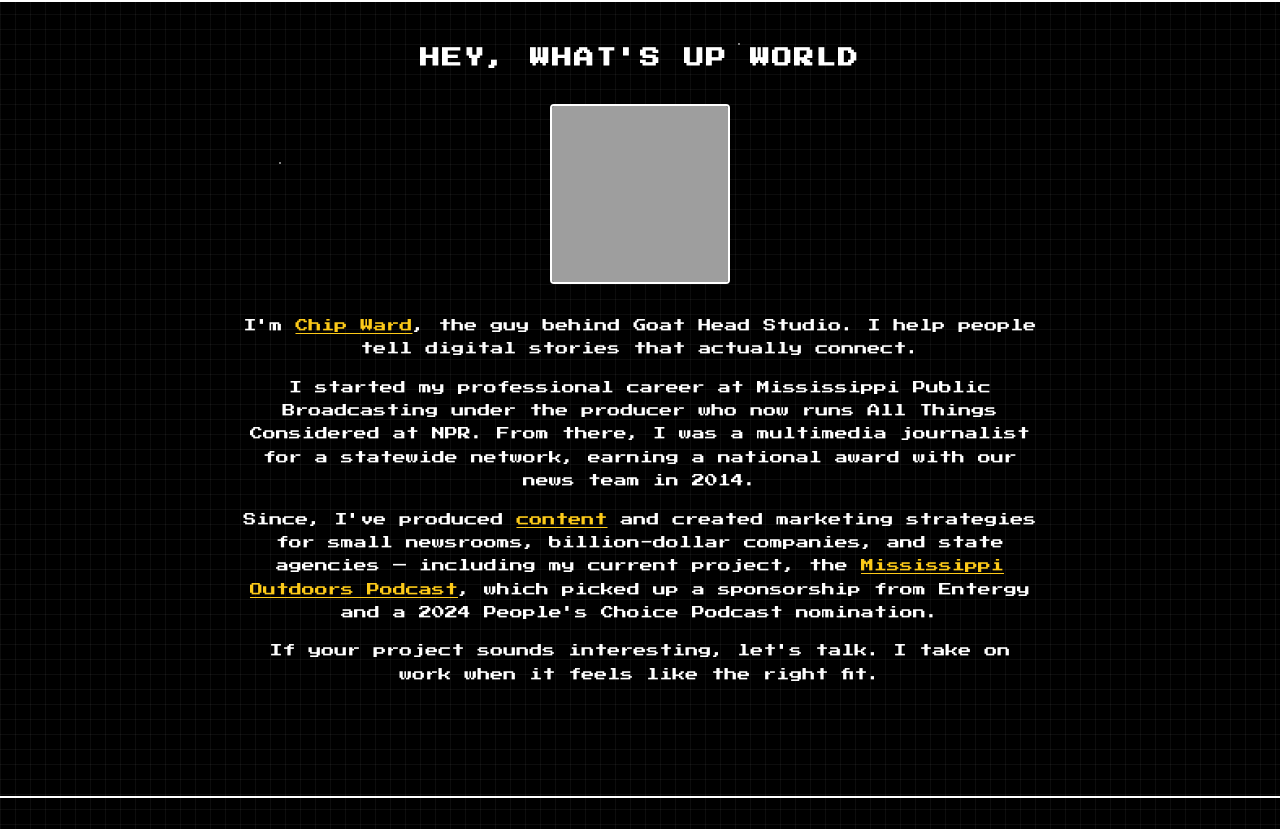
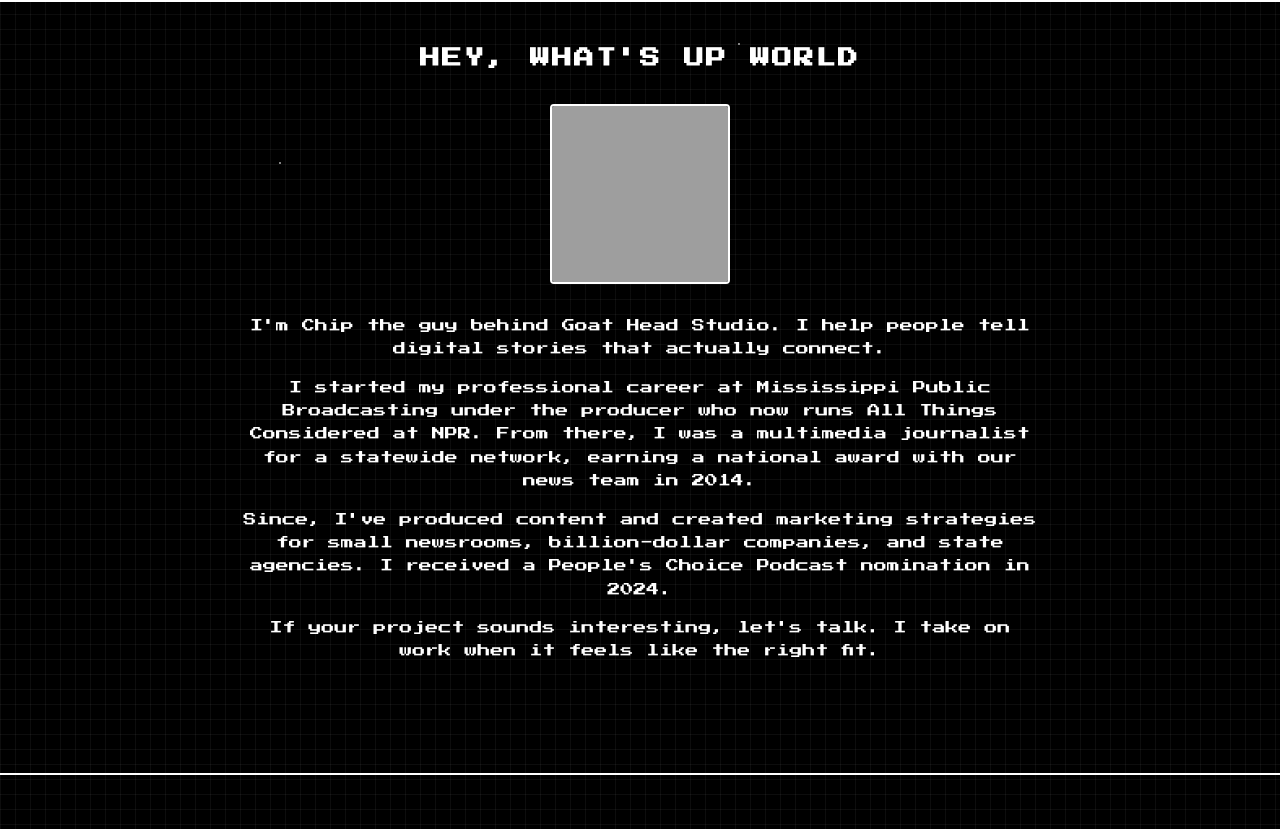
Before and after one commit to NotWilshire/goatheadstudio, a plain HTML site: page about.html in a window 1280 px wide. Shown: the part 271-1100 px from the top of the page. Drawn offline with Linux system fonts and the light colour scheme; grey boxes are pictures that could not be loaded.

Commit message:
Update about.html

```diff
--- a/about.html
+++ b/about.html
@@ -41,9 +41,9 @@
                     <div class="about-image-container">
                         <img src="https://i.ibb.co/CpbvDM6c/IMG-2734.jpg" alt="Chip Ward" class="about-image">
                     </div>
-                    <p>I'm <a href="https://www.linkedin.com/in/charltonward/">Chip Ward</a>, the guy behind Goat Head Studio. I help people tell digital stories that actually connect.</p>
+                    <p>I'm Chip the guy behind Goat Head Studio. I help people tell digital stories that actually connect.</p>
                     <p>I started my professional career at Mississippi Public Broadcasting under the producer who now runs All Things Considered at NPR. From there, I was a multimedia journalist for a statewide network, earning a national award with our news team in 2014.</p>
-                    <p>Since, I've produced <a href="https://www.youtube.com/@chipwardstudio/videos">content</a> and created marketing strategies for small newsrooms, billion-dollar companies, and state agencies — including my current project, the <a href="https://youtube.com/playlist?list=PLhHUppfP8R5yMHMKfXi-9q61U7v_CqBcq&si=yg_qGvBQlEEBvo2J">Mississippi Outdoors Podcast</a>, which picked up a sponsorship from Entergy and a 2024 People's Choice Podcast nomination.</p>
+                    <p>Since, I've produced content and created marketing strategies for small newsrooms, billion-dollar companies, and state agencies. I received a People's Choice Podcast nomination in 2024.</p>
                     <p>If your project sounds interesting, let's talk. I take on work when it feels like the right fit.</p>
                 </div>
             </div>
```
